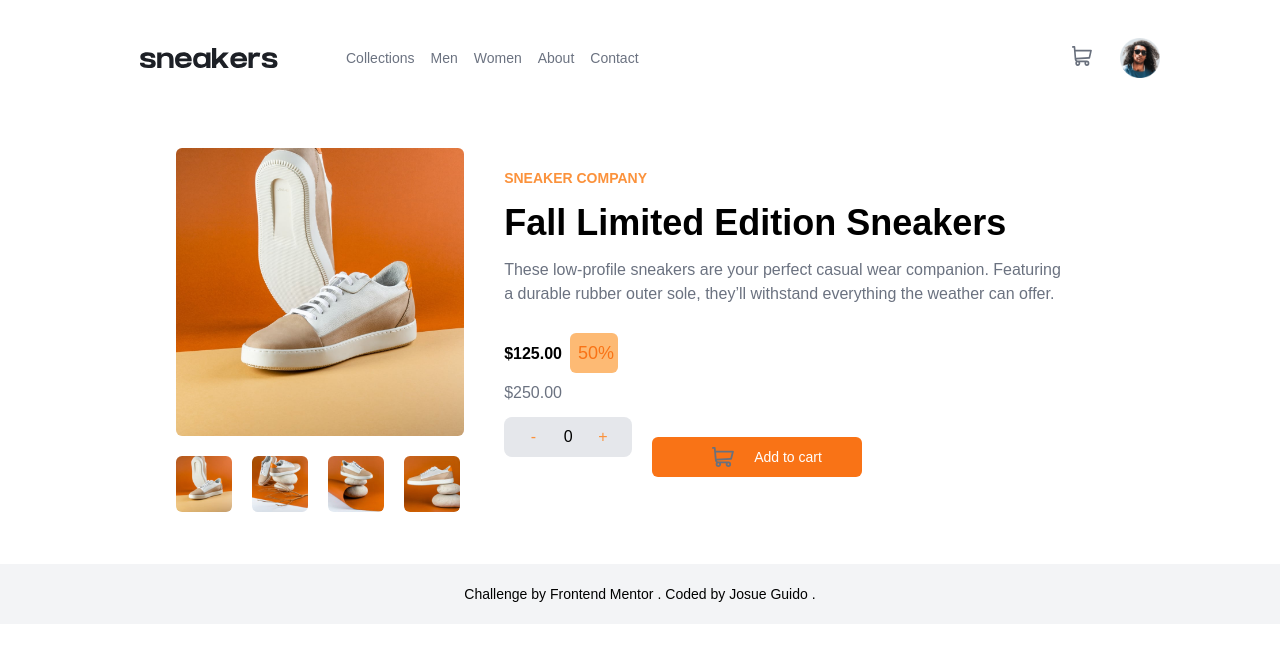
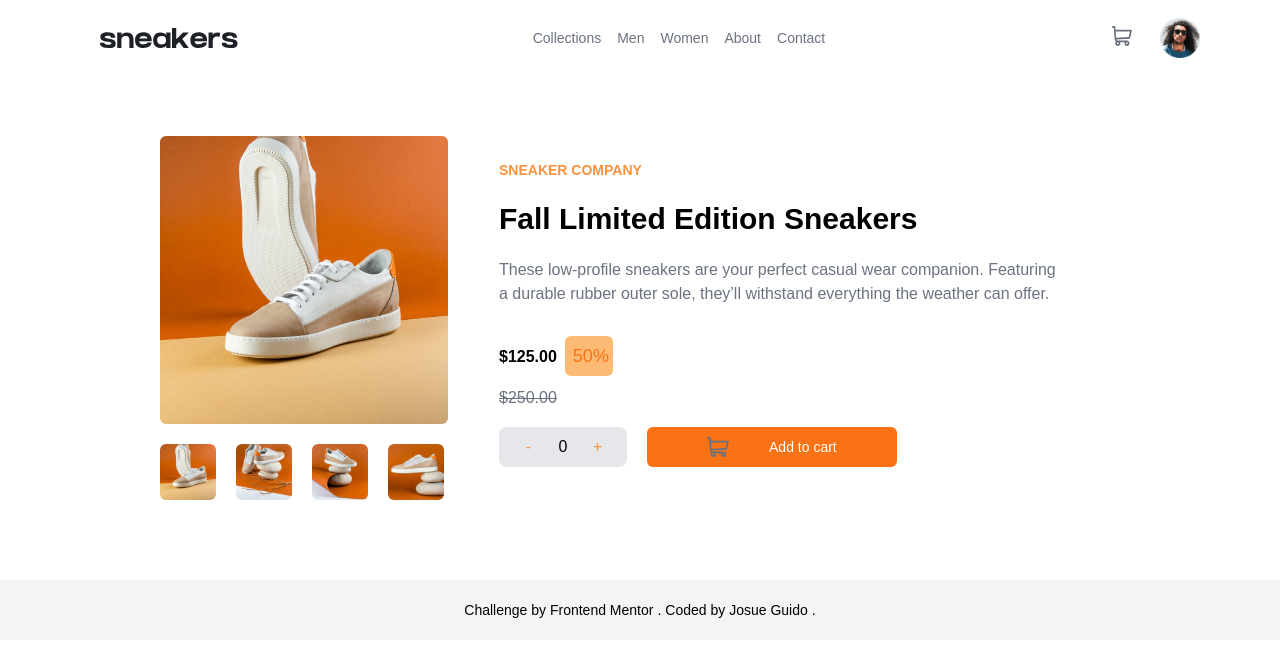
Before and after one commit to josueguido/E-commerce-react, a React (Vite) app: page / in a window 1280 px wide. Shown: the top 656 px of the page. Built offline with nearby package versions, Linux system fonts and the light colour scheme.

Commit message:
Creacion de modal y carrousel

```diff
--- a/src/Componentes/Header.jsx
+++ b/src/Componentes/Header.jsx
@@ -1,14 +1,22 @@
+import  { useState } from 'react'; // Import useState
 import logo from '../assets/images/logo.svg';
 import icon from '../assets/images/icon-cart.svg';
 import avatar from '../assets/images/image-avatar.png';
+import Modal from 'react-modal';
 
+const Header = () => {
+    const [modalIsOpen, setModalIsOpen] = useState(false);
 
+    const openModal = () => {
+        setModalIsOpen(true);
+    };
 
+    const closeModal = () => {
+        setModalIsOpen(false);
+    };
 
-function Header() {
     return (
-        <header className='flex items-center justify-between bg-white px-10 py-5'>
-        <div className='flex items-center px-20'>
+        <div className='flex items-center px-20 justify-between bg-white '>
             <img src={logo} alt="Logo" className='mr-2 px-5' />
             <nav className="inline-flex py-7 px-10">
                 <ul className='flex space-x-4 items-center font-sans font-extralight text-sm'>
@@ -19,14 +27,30 @@ function Header() {
                     <li className="text-gray-500">Contact</li>
                 </ul>
             </nav>
+            <div className='flex'>
+                <img
+                    src={icon}
+                    alt="Carrito"
+                    className='h-5 w-5 mx-5 my-2 cursor-pointer'
+                    onClick={openModal}
+                />
+                <img src={avatar} alt="Avatar" className='w-10 h-10 ml-2' />
+            </div>
+
+            {/* Modal */}
+            <Modal
+                isOpen={modalIsOpen}
+                onRequestClose={closeModal}
+                className='Modal absolute bottom-0 left-1/2 transform -translate-x-1/2 bg-white p-4 rounded-md shadow-md'
+                overlayClassName='Overlay'
+            >
+                <div className='bg-white text-black'>
+                    Contenido del modal
+                    <button onClick={closeModal}>Cerrar</button>
+                </div>
+            </Modal>
         </div>
-        <div className='inline-flex px-20'>
-            <img src={icon} alt="Carrito" className='h-5 w-5 mx-5 my-2' />
-            <img src={avatar} alt="Avatar" className='w-10 h-10 ml-2' />
-        </div>
-    </header>
-
     );
-}
+};
 
 export default Header;
--- /dev/null
+++ b/src/Componentes/Modal.jsx
@@ -0,0 +1,112 @@
+import Producto from '../assets/images/image-product-1.jpg'
+import Producto1 from '../assets/images/image-product-1-thumbnail.jpg'
+import Producto2 from '../assets/images/image-product-2-thumbnail.jpg'
+import Producto3 from '../assets/images/image-product-3-thumbnail.jpg'
+import Producto4 from '../assets/images/image-product-4-thumbnail.jpg'
+import Shoes1 from '../assets/images/image-product-1.jpg'
+import Shoes2 from '../assets/images/image-product-2.jpg'
+import Shoes3 from '../assets/images/image-product-3.jpg'
+import Shoes4 from '../assets/images/image-product-4.jpg'
+import Icon from '../assets/images/icon-close.svg'
+
+import React from 'react'
+import Modal from 'react-modal';
+
+function Img() {
+
+    let subtitle;
+    const [modalIsOpen, setIsOpen] = React.useState(false);
+
+    function openModal() {
+        setIsOpen(true);
+    }
+
+    function afterOpenModal() {
+        subtitle.style.color = '#f00';
+    }
+
+    function closeModal() {
+        setIsOpen(false);
+    }
+
+
+
+    return (
+        <div className='flex flex-wrap sm:flex items-center py-9'>
+            <figure className='flex w-full sm:w-72 '>
+                <img src={Producto} onClick={openModal} alt="Product" className=' rounded-md w-full sm:w-80 h-72  transition-opacity hover:opacity-75' />
+            </figure>
+
+            <div className='hidden lg:flex py-5 gap-x-5'>
+                <figure className='flex'>
+                    <img src={Producto1} alt="Product-1" className='rounded-md w-14 h-14 transition-opacity hover:opacity-75' />
+                </figure>
+
+                <figure className='flex'>
+                    <img src={Producto2} alt="Product" className='rounded-md w-14 h-14 transition-opacity hover:opacity-75' />
+                </figure>
+
+                <figure className='flex'>
+                    <img src={Producto3} alt="Product" className='rounded-md w-14 h-14 transition-opacity hover:opacity-75' />
+                </figure>
+
+                <figure className='flex'>
+                    <img src={Producto4} alt="Product" className='rounded-md w-14 h-14 transition-opacity hover:opacity-75' />
+                </figure>
+            </div>
+
+            <Modal
+                isOpen={modalIsOpen}
+                onAfterOpen={afterOpenModal}
+                onRequestClose={closeModal}
+                contentLabel="Example Modal"
+                className='flex items-center  justify-center my-20 px-10 py-10'
+            >
+
+
+                <div className='flex flex-wrap items-center'>
+                <img src={Icon} onClick={closeModal} className="w-10 h-10 absolute top-1 l" />
+                    <div className="w-64 carousel rounded-box">
+                        <div className="carousel-item w-full h-full">
+                            <img src={Shoes1} alt="Product" className="w-full"  />
+                        </div>
+                        <div className="carousel-item w-full">
+                            <img src={Shoes2} alt="Product" className="w-full"  />
+                        </div>
+                        <div className="carousel-item w-full">
+                            <img src={Shoes3} alt="Product"  className="w-full"  />
+                        </div>
+                        <div className="carousel-item w-full">
+                            <img src={Shoes4} alt="Product" className="w-full"  />
+                        </div>
+                    </div>
+
+                    <div className='lg:w-full lg:flex lg:py-5 lg:gap-x-2'>
+                        <figure className='flex'>
+                            <img src={Producto1} alt="Product-1" className='rounded-md w-14 h-14 transition-opacity hover:opacity-75' />
+                        </figure>
+
+                        <figure className='flex'>
+                            <img src={Producto2} alt="Product" className='rounded-md w-14 h-14 transition-opacity hover:opacity-75' />
+                        </figure>
+
+                        <figure className='flex'>
+                            <img src={Producto3} alt="Product" className='rounded-md w-14 h-14 transition-opacity hover:opacity-75' />
+                        </figure>
+
+                        <figure className='flex'>
+                            <img src={Producto4} alt="Product" className='rounded-md w-14 h-14 transition-opacity hover:opacity-75' />
+                        </figure>
+                    </div>
+                </div>
+            </Modal>
+
+
+
+        </div >
+
+
+    );
+}
+
+export default Img;
--- a/src/Componentes/Principal.jsx
+++ b/src/Componentes/Principal.jsx
@@ -1,11 +1,7 @@
-import Producto from '../assets/images/image-product-1.jpg'
-import Producto1 from '../assets/images/image-product-1-thumbnail.jpg'
-import Producto2 from '../assets/images/image-product-2-thumbnail.jpg'
-import Producto3 from '../assets/images/image-product-3-thumbnail.jpg'
-import Producto4 from '../assets/images/image-product-4-thumbnail.jpg'
 
 import Cart from '../assets/images/icon-cart.svg'
 import { useState } from 'react';
+import Img from './Modal'
 
 
 
@@ -25,62 +21,38 @@ function Principal() {
 
 
     return (
-        <section className='flex flex-col  py-8 px-44 bg-white lg:flex-row   '>
-
-            <div className='flex flex-wrap sm:flex'>
-                <figure className='flex w-full sm:w-72'>
-                    <img src={Producto} alt="Product" className=' rounded-md w-full sm:w-72 h-72' />
-                </figure>
-
-                <div className='hidden lg:flex py-5 gap-x-5'>
-                    <figure className='flex'>
-                        <img src={Producto1} alt="Product-1" className='rounded-md w-14 h-14' />
-                    </figure>
-
-                    <figure className='flex'>
-                        <img src={Producto2} alt="Product" className='rounded-md w-14 h-14' />
-                    </figure>
-
-                    <figure className='flex'>
-                        <img src={Producto3} alt="Product" className='rounded-md w-14 h-14' />
-                    </figure>
-
-                    <figure className='flex'>
-                        <img src={Producto4} alt="Product" className='rounded-md w-14 h-14' />
-                    </figure>
-                </div>
-            </div>
+        <section className='flex flex-col py-6 px-40 bg-white lg:flex-row lg:w-full h-full   '>
 
 
 
-            <div className='flex flex-col sm:grid col-span-3 font-sans  my-5 mx-5 px-5 '>
-                <h1 className='text-orange-400  uppercase text-sm font-bold'>
+            <Img />
+
+            <div className='flex flex-col sm:grid col-span-3 font-sans py-10  my-5 mx-5 px-5  text-star'>
+                <h1 className='text-orange-400 uppercase text-sm font-bold'>
                     Sneaker Company
                 </h1>
-                <p className='text-black font-bold text-4xl'>
+                <p className='text-black font-bold text-sm  lg:text-3xl'>
                     Fall Limited Edition Sneakers
                 </p>
-                <p className=' text-gray-500 text-base'>
+                <p className=' text-gray-500 text-base lg:text-base text-balance'>
                     These low-profile sneakers are your perfect casual wear companion. Featuring a
                     durable rubber outer sole, they’ll withstand everything the weather can offer.
                 </p>
 
-                <div className='grid items-center col-auto my-2'>
+                <div className='flex flex-wrap lg:grid items-center col-auto lg:my-1 my-2 justify-between lg:justify-start'>
                     <p className='mr-2'>
                         <span className='font-bold text-base text-black'>$125.00</span>
                         <span className='inline-flex items-center bg-orange-300 w-12 h-10 px-2 rounded-md ml-2'>
                             <span className=' font-sans text-orange-500 text-lg'>50%</span>
                         </span>
                     </p>
-                    <h3 className='text-gray-500'>$250.00</h3>
+                    <h3 className='text-gray-500 relative'>
+                        <span className='line-through'>$250.00</span>
+                    </h3>
                 </div>
 
-
-
-
-
-                <section className='flex flex-col lg:flex-row  '>
-                    <div className="w-full h-10 lg:w-32  lg:h-10 px-3 py-2 flex items-center bg-gray-200 rounded-lg">
+                <section className='flex flex-col lg:flex-row '>
+                    <div className="w-full h-10 lg:w-32  lg:h-10 px-3 py-2 lg:my-2 flex items-center bg-gray-200 rounded-lg">
                         <button onClick={handleDecrement} className="text-orange-400 w-1/3 md:w-full py-2">
                             -
                         </button>
@@ -89,13 +61,11 @@ function Principal() {
                             +
                         </button>
                     </div>
-                    <button className='h-10 lg:h-10 lg:px-10 lg:py-3 px-3 py-5 my-5 lg:mx-5 flex rounded-md items-center  bg-orange-500  hover:bg-orange-300'>
+                    <button className=' h-10 lg:h-10 lg:px-10 lg:py-3 px-3 py-5 my-5 lg:my-2 lg:mx-5 flex rounded-md items-center  bg-orange-500  hover:bg-orange-300'>
                         <img src={Cart} className='px-5' alt='Cart' />
-                        <p className='text-white font-sans text-sm'>Add to cart</p>
+                        <p className='flex px-10 lg:px-5 text-center text-white font-sans text-sm'>Add to cart</p>
                     </button>
                 </section>
-
-
             </div>
         </section>
     );
```
